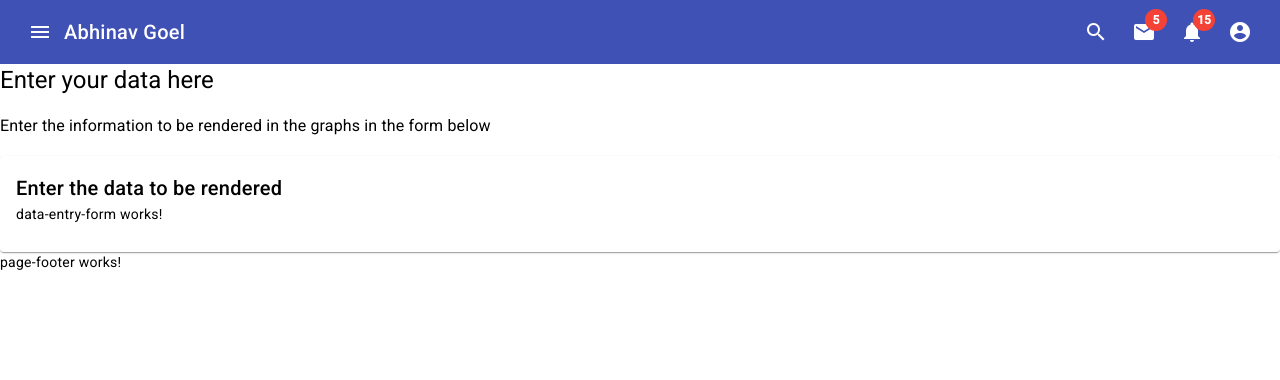
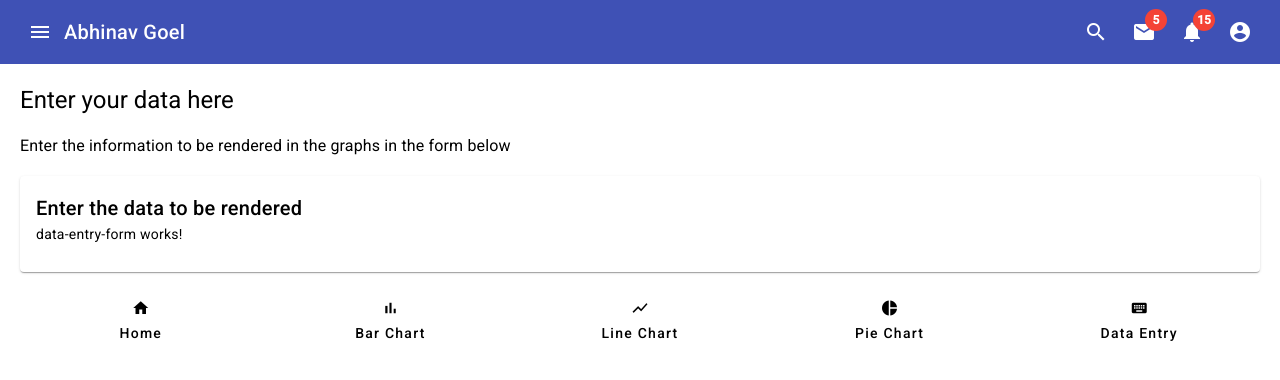
Before and after one commit to abhinavgo1000/data-analytics-poc, an Angular app: page /data-entry in a window 1280 px wide. Shown: the top 380 px of the page. Built offline with nearby package versions, Linux system fonts and the light colour scheme.

Commit message:
page footer added

```diff
--- a/src/app/app.config.ts
+++ b/src/app/app.config.ts
@@ -1,10 +1,16 @@
 import { ApplicationConfig } from '@angular/core';
 import { provideRouter } from '@angular/router';
-
-import { routes } from './app.routes';
+import { provideHttpClient, withFetch } from '@angular/common/http';
 import { provideClientHydration } from '@angular/platform-browser';
 import { provideAnimationsAsync } from '@angular/platform-browser/animations/async';
 
+import { routes } from './app.routes';
+
 export const appConfig: ApplicationConfig = {
-  providers: [provideRouter(routes), provideClientHydration(), provideAnimationsAsync()]
+  providers: [
+    provideRouter(routes),
+    provideClientHydration(),
+    provideHttpClient(withFetch()),
+    provideAnimationsAsync()
+  ]
 };
--- a/src/app/components/data-entry-page/data-entry-page.component.scss
+++ b/src/app/components/data-entry-page/data-entry-page.component.scss
@@ -0,0 +1,4 @@
+.data-entry-page-content {
+    margin: 20px;
+    height: max-content;;
+}
--- a/src/app/components/page-footer/page-footer.component.html
+++ b/src/app/components/page-footer/page-footer.component.html
@@ -1 +1,26 @@
-<p>page-footer works!</p>
+<footer class="footer">
+    <mat-toolbar class="toolbar-nav">
+        <button mat-flat-button (click)="navigateToHome()">
+            <mat-icon class="material-icons color_blue">
+                home</mat-icon>
+            <span>Home</span>
+        </button>
+        <button mat-flat-button (click)="navigateToBarChart()">
+            <mat-icon class="material-icons color_blue">bar_chart
+            </mat-icon>
+            <span>Bar Chart</span>
+        </button>
+        <button mat-flat-button (click)="navigateToLineChart()">
+            <mat-icon class="material-icons color_blue">show_chart</mat-icon>
+            <span>Line Chart</span>
+        </button>
+        <button mat-flat-button (click)="navigateToPieChart()">
+            <mat-icon class="material-icons color_blue">pie_chart</mat-icon>
+            <span>Pie Chart</span>
+        </button>
+        <button mat-flat-button (click)="navigateToDataEntry()">
+            <mat-icon class="material-icons color_blue">keyboard</mat-icon>
+            <span>Data Entry</span>
+        </button>
+    </mat-toolbar>
+</footer>
--- a/src/app/components/page-footer/page-footer.component.scss
+++ b/src/app/components/page-footer/page-footer.component.scss
@@ -0,0 +1,21 @@
+.toolbar-nav {
+    bottom: 0;
+    display: flex;
+    position: relative;
+    justify-content: space-around;
+    background-color: white;
+    button {
+        display: flex;
+        flex-direction: column;
+        align-items: center;
+        width: 100%;
+        height: 100%;
+        mat-icon {
+            margin-right: 0;
+            margin-left: 0;
+        }
+        span {
+            display: block;
+        }
+    }
+}
--- a/src/app/components/page-footer/page-footer.component.ts
+++ b/src/app/components/page-footer/page-footer.component.ts
@@ -1,12 +1,43 @@
 import { Component } from '@angular/core';
+import { Router } from '@angular/router';
+import { MatToolbarModule } from '@angular/material/toolbar';
+import { MatButtonModule } from '@angular/material/button';
+import { MatIconModule } from '@angular/material/icon';
 
 @Component({
   selector: 'app-page-footer',
   standalone: true,
-  imports: [],
+  imports: [
+    MatToolbarModule,
+    MatButtonModule,
+    MatIconModule
+  ],
   templateUrl: './page-footer.component.html',
   styleUrl: './page-footer.component.scss'
 })
 export class PageFooterComponent {
 
+  constructor(
+    private router: Router
+  ) {}
+
+  navigateToHome() {
+    this.router.navigate(['/home']);
+  }
+
+  navigateToBarChart() {
+    this.router.navigate(['/bar-chart']);
+  }
+
+  navigateToLineChart() {
+    this.router.navigate(['/line-chart']);
+  }
+
+  navigateToPieChart() {
+    this.router.navigate(['/pie-chart']);
+  }
+
+  navigateToDataEntry() {
+    this.router.navigate(['/data-entry']);
+  }
 }
```
